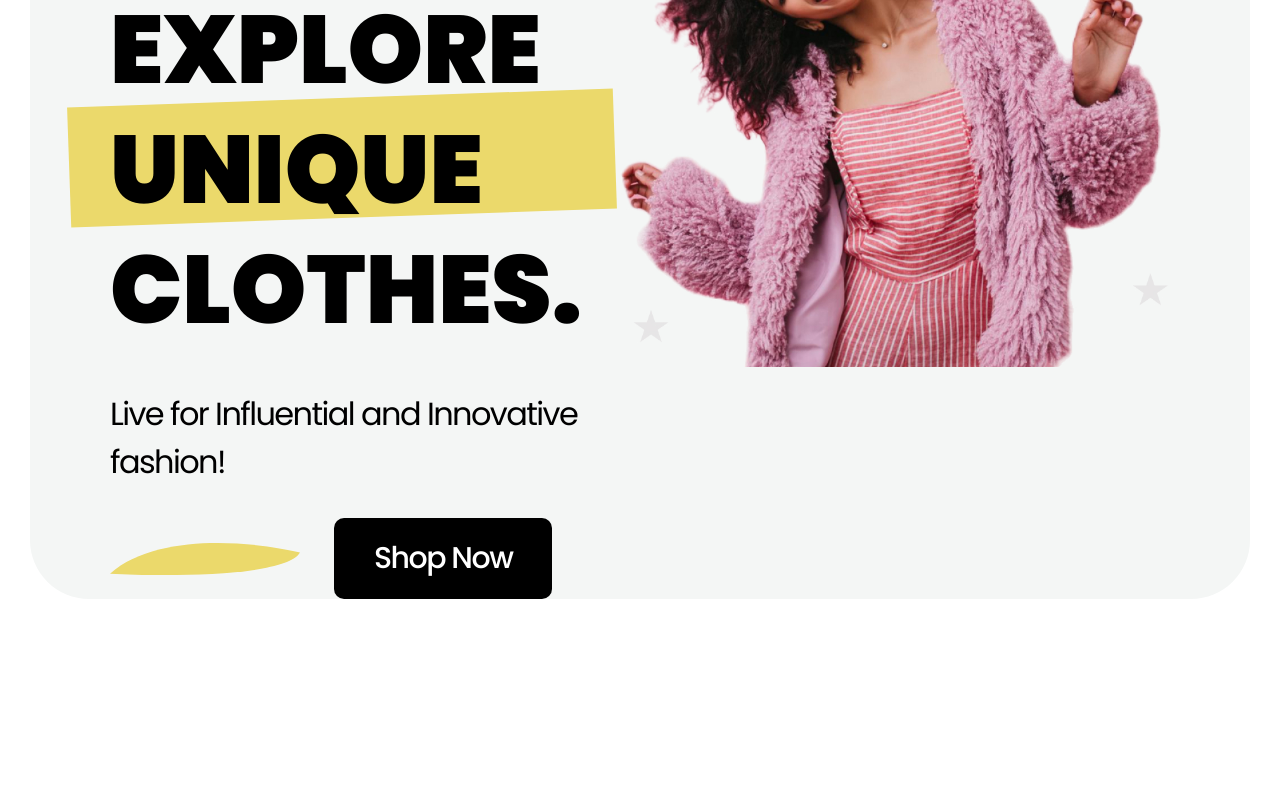
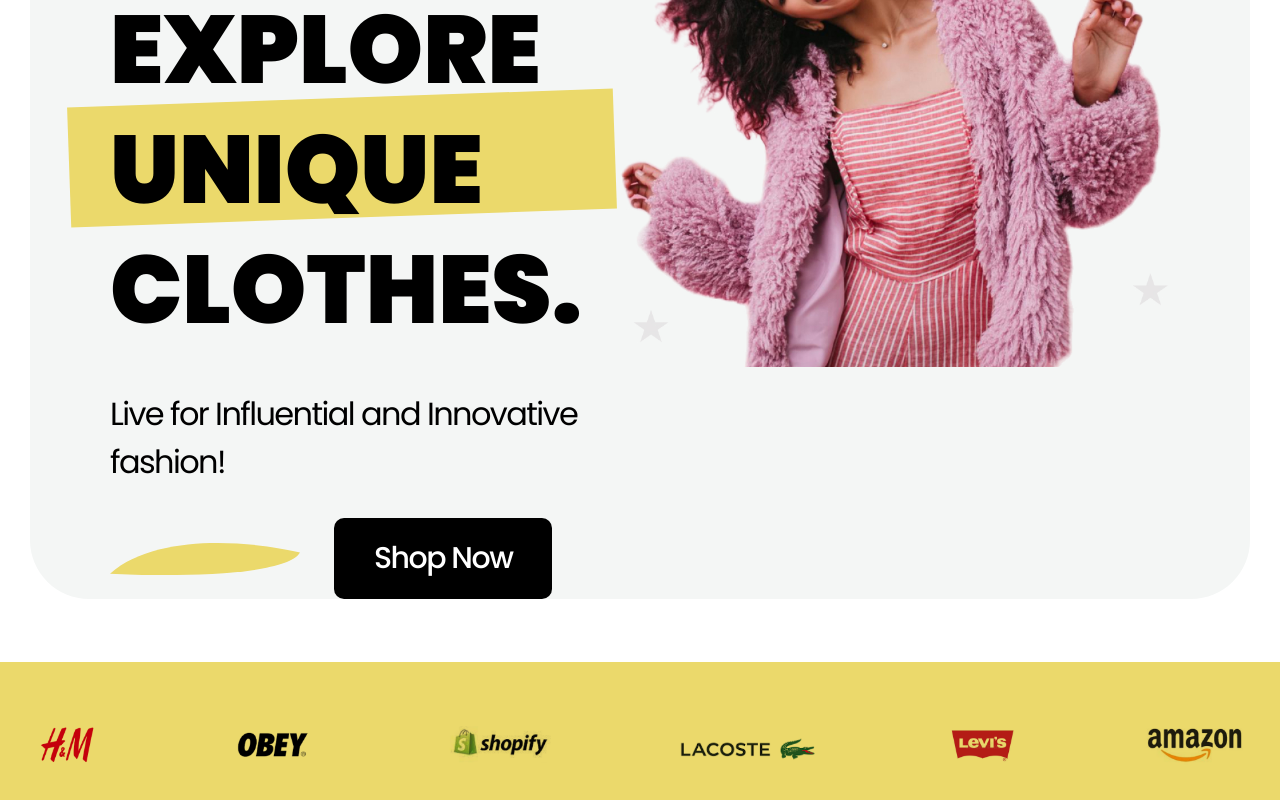
Before and after one commit to darynakarmazin/Shopping-website-react, a React (Create React App) app: page / in a window 1280 px wide. Shown: the part 360-1160 px from the top of the page. Before the commit the page ends 1022 px from the top, so only its background shows below. Built offline with nearby package versions, Linux system fonts and the light colour scheme.

Commit message:
Added brands component

```diff
--- a/src/App.js
+++ b/src/App.js
@@ -1,11 +1,13 @@
 import Header from "./components/header/Header";
 import Promo from "./components/promo/Promo";
+import Brands from "./components/brands/Brands";
 
 function App() {
   return (
     <div className="App">
       <Header />
       <Promo />
+      <Brands />
     </div>
   );
 }
--- /dev/null
+++ b/src/components/brands/Brands.jsx
@@ -0,0 +1,51 @@
+import "./brands.css";
+
+import hm from "./../../img/brands/HM.png";
+import obey from "./../../img/brands/Obey.png";
+import shopify from "./../../img/brands/Shopify.png";
+import lacoste from "./../../img/brands/Lacoste.png";
+import levis from "./../../img/brands/Levis.png";
+import amazon from "./../../img/brands/Amazon.png";
+
+const Brands = () => {
+  return (
+    <section className="brands">
+      <div className="container">
+        <ul className="brands__list">
+          <li>
+            <a href="#!">
+              <img src={hm} alt="nm" />
+            </a>
+          </li>
+          <li>
+            <a href="#!">
+              <img src={obey} alt="obey" />
+            </a>
+          </li>
+          <li>
+            <a href="#!">
+              <img src={shopify} alt="shopify" />
+            </a>
+          </li>
+          <li>
+            <a href="#!">
+              <img src={lacoste} alt="lacoste" />
+            </a>
+          </li>
+          <li>
+            <a href="#!">
+              <img src={levis} alt="levis" />
+            </a>
+          </li>
+          <li>
+            <a href="#!">
+              <img src={amazon} alt="amazon " />
+            </a>
+          </li>
+        </ul>
+      </div>
+    </section>
+  );
+};
+
+export default Brands;
--- /dev/null
+++ b/src/components/brands/brands.css
@@ -0,0 +1,12 @@
+.brands {
+  padding: 60px 0 55px;
+  background-color: var(--yellow);
+}
+
+.brands__list {
+  display: flex;
+  justify-content: space-between;
+  align-items: center;
+  column-gap: 120px;
+  mix-blend-mode: multiply;
+}
```
